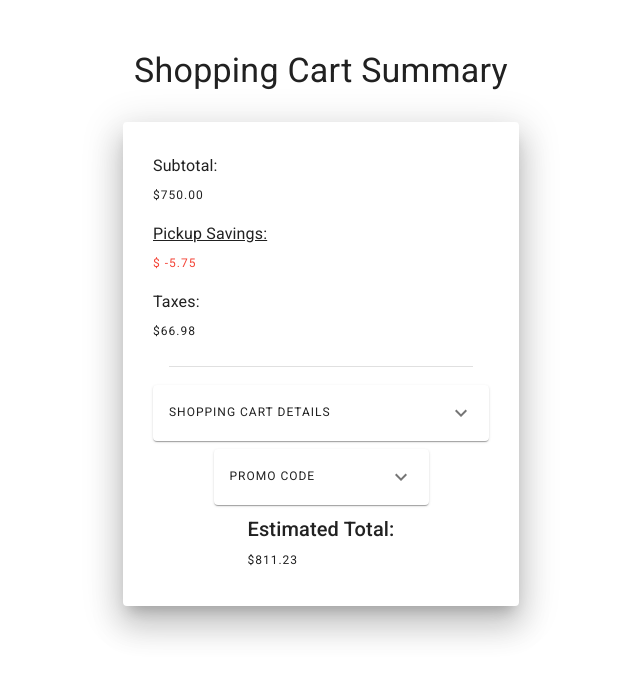
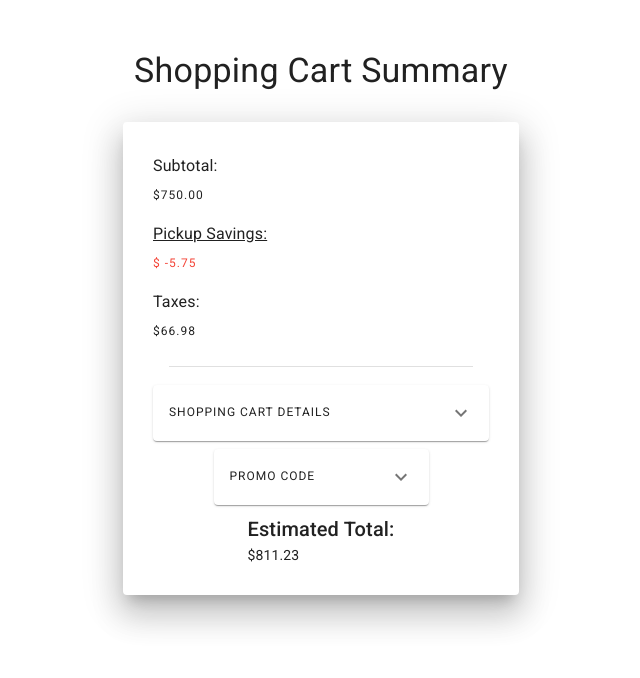
Before and after one commit to danishakh/shopping-checkout-summary, a React (Create React App) app in the folder client/: page / in a window 1280 px wide. Shown: the top 678 px of the page, without its empty margins (319-959 px from the left). Built offline with nearby package versions, Linux system fonts and the light colour scheme.

Commit message:
added PROMO CODE instructions. added completed solution gif to readme

```diff
--- a/client/src/components/PromoCode/PromoCode.js
+++ b/client/src/components/PromoCode/PromoCode.js
@@ -33,6 +33,8 @@ class PromoCode extends Component {
                                 fullWidth
                                 value={this.props.promoCode}
                                 onChange={this.handleChange}
+                                disabled={this.props.isDisabled}
+                                helperText="Get 20% OFF with 'AKHTAR91'"
                             />
                         </Grid>
                         <Grid item>
--- a/client/src/components/TotalPrice/TotalPrice.js
+++ b/client/src/components/TotalPrice/TotalPrice.js
@@ -4,14 +4,14 @@ import { Grid, Typography } from '@material-ui/core';
 export default class TotalPrice extends Component {
     render() {
         return (
-            <Grid container justify='center' direction='column'>
+            <Grid container justify='flex-start' direction='column'>
                 <Grid item>
                     <Typography align="inherit" color="textPrimary" variant="h6">
                         Estimated Total:
                     </Typography>
                 </Grid>
                 <Grid item>
-                    <Typography align="inherit" color="textPrimary" variant="overline">
+                    <Typography align="inherit" color="textPrimary" variant="body2">
                         {`$${this.props.total}`}
                     </Typography>
                 </Grid>
```
